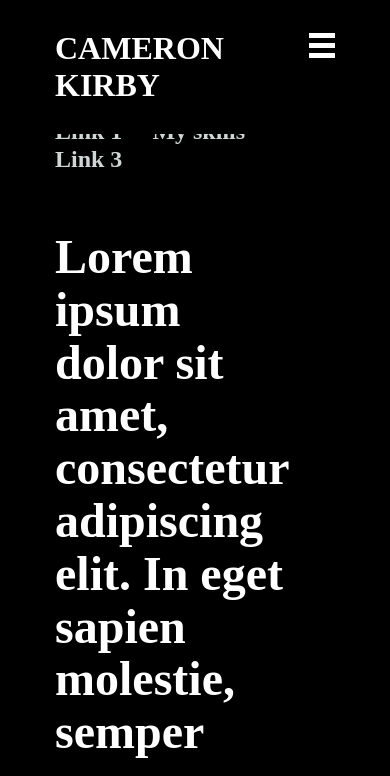
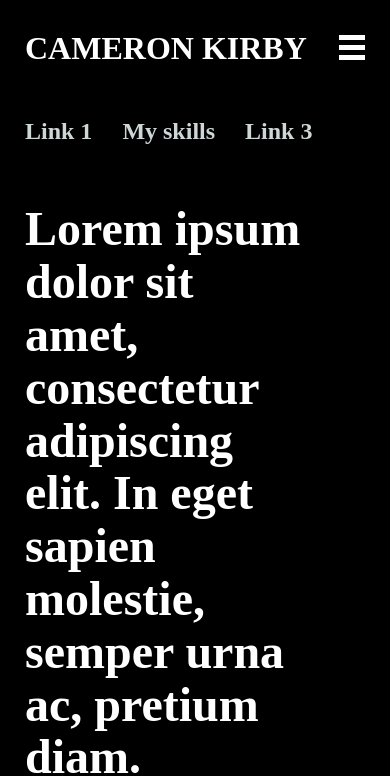
Before and after one commit to cameron-kirby/cameron-kirby, a React (Create React App) app in the folder client/: page /profile in a window 390 px wide. Shown: the top 776 px of the page. Built offline with nearby package versions, Linux system fonts and the light colour scheme.

Commit message:
:lipstick: Add breakpoints for mobile styling

```diff
--- a/client/src/App.css
+++ b/client/src/App.css
@@ -1,3 +1,9 @@
+@media (min-width:320px)  { /* smartphones, iPhone, portrait 480x320 phones */ }
+@media (min-width:481px)  { /* portrait e-readers (Nook/Kindle), smaller tablets @ 600 or @ 640 wide. */ }
+@media (min-width:641px)  { /* portrait tablets, portrait iPad, landscape e-readers, landscape 800x480 or 854x480 phones */ }
+@media (min-width:961px)  { /* tablet, landscape iPad, lo-res laptops ands desktops */ }
+@media (min-width:1025px) { /* big landscape tablets, laptops, and desktops */ }
+@media (min-width:1281px) { /* hi-res laptops and desktops */ }
 /* ==========
   Variables
 ========== */
@@ -11,14 +17,21 @@
   --orange: #FD5200;
   --blue: #9FAEB0;
 
-
-
-  /* Sizes */
+  /* Desktop Sizes */
   --heading-large: 5.6rem;
   --heading-medium: 3.6rem;
   --heading-small: 2.4rem;
   --paragraph: 1.11rem;
   --navbar-buttons: 2.4rem;
+  --margin-width: 55px;
+
+  /* Mobile Sizes */
+  --mobile-heading-large: 5.6rem;
+  --mobile-heading-medium: 3.6rem;
+  --mobile-heading-small: 2.4rem;
+  --mobile-paragraph: 1.11rem;
+  --mobile-navbar-buttons: 2.4rem;
+  --mobile-margin-width: 25px;
 
   /* misc */
   --transition-main: .175, .685, .32;
--- a/client/src/components/Navigation/Navigation.styled.js
+++ b/client/src/components/Navigation/Navigation.styled.js
@@ -5,11 +5,16 @@ export const StyledNavigation = styled.nav`
     position: fixed;
     z-index: 1; /* Sit on top */
     width: 100%;
-    padding: 30px 55px;
+    padding: 30px var(--margin-width);
     display: flex;
     align-items: center;
     justify-content: space-between;
     background-color: ${props => props.headerColor};
+
+    @media (max-width:481px)  {
+        /* smartphones, iPhone, portrait 480x320 phones */
+        padding: 30px var(--mobile-margin-width);
+    }
 
     .logo {
         text-decoration: none;
@@ -21,7 +26,7 @@ export const StyledNavigation = styled.nav`
 
 .nav-toggle {
     position: fixed;
-    top: 33px;
+    top: 35px;
     right: 55px;
     display: block;
     cursor: pointer;
@@ -31,6 +36,11 @@ export const StyledNavigation = styled.nav`
     /* Animation */
     transform: rotate(0deg);
     transition: .5s ease-in-out;
+
+    @media (max-width:481px)  {
+        /* smartphones, iPhone, portrait 480x320 phones */
+        right: var(--mobile-margin-width);
+    }
 
     span {
         // display: block;
@@ -104,6 +114,12 @@ export const StyledNavigation = styled.nav`
     transform: ${({ navOpen }) => navOpen ? 'translateX(0)' : 'translateX(+100%)'};
     transition: transform .7s cubic-bezier(.23,1,.32,1);
 
+    @media (max-width:481px)  {
+        /* smartphones, iPhone, portrait 480x320 phones */
+        left: 0%;
+        width: 100%;
+    }
+
     .overlay-content {
         position: relative;
         width: 100%; /* 100% width */
--- a/client/src/components/pages/Home/Home.styled.js
+++ b/client/src/components/pages/Home/Home.styled.js
@@ -50,11 +50,16 @@ export const StyledHome = styled.div`
         background-color: var(--white);
 
         .section-heading {
-            padding: 2rem 55px 2rem;
+            padding: 2rem var(--margin-width);
             border-bottom: 1px solid rgba(159,174,176,.35);
             display: flex;
             align-items: center;
             color: var(--black);
+
+            @media (max-width:481px)  {
+                /* smartphones, iPhone, portrait 480x320 phones */
+                padding: 2rem var(--mobile-margin-width);
+            }
 
             .icon {
                 margin-right: 1rem;
@@ -63,14 +68,25 @@ export const StyledHome = styled.div`
         }
 
         .work-row {
-            margin-left: -55px;
-            padding: 3rem 55px;
+            margin-left: calc(-1 * var(--margin-width));
+            padding: 3rem var(--margin-width);
             display: flex;
             justify-content: space-between;
 
+            @media (max-width:481px)  {
+                /* smartphones, iPhone, portrait 480x320 phones */
+                margin-left: calc(-1 * var(--mobile-margin-width));
+                padding: 3rem var(--mobile-margin-width);
+            }
+
             .work-item {
                 width: 25%;
-                padding-left: 55px;
+                padding-left: var(--margin-width);
+
+                @media (max-width:481px)  {
+                    /* smartphones, iPhone, portrait 480x320 phones */
+                    padding-left: var(--mobile-margin-width);
+                }
 
                 .work-item-media {
                     img {
@@ -99,10 +115,15 @@ export const StyledHome = styled.div`
         }
 
         .work-sectionfooter {
-            padding: 2rem 55px 2rem;
+            padding: 2rem var(--margin-width);
             border-bottom: 1px solid rgba(159,174,176,.35);
             background-color: var(--black);
             color: var(--white);
+
+            @media (max-width:481px)  {
+                /* smartphones, iPhone, portrait 480x320 phones */
+                padding: 2rem var(--mobile-margin-width);
+            }
 
             a {
                 color: white;
--- a/client/src/components/pages/Profile/Profile.styled.js
+++ b/client/src/components/pages/Profile/Profile.styled.js
@@ -5,10 +5,17 @@ export const StyledProfile = styled.div`
         width: 100%;
         min-height: 100vh;
         background-color: var(--black);
-        padding: 118px 55px 70px;
+        padding: 118px var(--margin-width) 70px;
+
+        @media (max-width:481px)  {
+            /* smartphones, iPhone, portrait 480x320 phones */
+            padding: 118px var(--mobile-margin-width) 70px;
+        }
+
         .page-links {
             width: 100%;
             padding-bottom: 1.3rem;
+
             ul {
                 padding: 0 0 37px;
 
@@ -29,6 +36,7 @@ export const StyledProfile = styled.div`
                 }
             }
         }
+
         .landing-text {
             color: var(--white);
             width: 83.33333%;
@@ -44,12 +52,23 @@ export const StyledProfile = styled.div`
 
     #profile-blurbs {
         .section-heading {
-            padding: 2rem 55px 2rem;
+            padding: 2rem var(--margin-width);
             border-bottom: 1px solid rgba(159,174,176,.35);
+
+            @media (max-width:481px)  {
+                /* smartphones, iPhone, portrait 480x320 phones */
+                padding: 2rem var(--mobile-margin-width);
+            }
         }
+
         .blurb-row {
-            padding: 3rem 55px;
+            padding: 3rem var(--margin-width);
             border-bottom: 1px solid rgba(159,174,176,.35);
+
+            @media (max-width:481px)  {
+                /* smartphones, iPhone, portrait 480x320 phones */
+                padding: 3rem var(--mobile-margin-width);
+            }
 
             :last-child {
                 padding-bottom: 6rem;
@@ -60,13 +79,31 @@ export const StyledProfile = styled.div`
                 display: flex;
                 justify-content: space-between;
 
+                @media (max-width:481px)  {
+                    /* smartphones, iPhone, portrait 480x320 phones */
+                    flex-direction: column;
+                    width: 100%;
+                }
+
                 .blurb-row-title {
                     width: 25%;
+
+                    @media (max-width:481px)  {
+                        /* smartphones, iPhone, portrait 480x320 phones */
+                        width: 100%;
+                    }
                 }
 
                 .blurb-row-body {
                     width: 50%;
                     padding-left: 15px;
+
+                    @media (max-width:481px)  {
+                        /* smartphones, iPhone, portrait 480x320 phones */
+                        width: 100%;
+                        padding-left: 0;
+                        margin-top: 1rem;
+                    }
 
                     p {
                         font-size: 1.5rem;
@@ -81,14 +118,25 @@ export const StyledProfile = styled.div`
         color: var(--white);
 
         .section-heading {
-            padding: 2rem 55px 2rem;
+            padding: 2rem var(--margin-width);
             border-bottom: 1px solid rgba(159,174,176,.35);
+
+            @media (max-width:481px)  {
+                /* smartphones, iPhone, portrait 480x320 phones */
+                padding: 2rem var(--mobile-margin-width);
+            }
         }
 
         .skills-row {
-            padding: 3rem 55px;
+            padding: 2rem var(--margin-width);
             display: flex;
             justify-content: space-between;
+
+            @media (max-width:481px)  {
+                /* smartphones, iPhone, portrait 480x320 phones */
+                padding: 2rem var(--mobile-margin-width);
+                flex-direction: column;
+            }
 
             .skills-column {
                 width: 25%;
@@ -97,8 +145,22 @@ export const StyledProfile = styled.div`
                     width: 33.3333%
                 }
 
+                @media (max-width:481px)  {
+                    /* smartphones, iPhone, portrait 480x320 phones */
+                    width: 100%;
+
+                    :last-child {
+                        width: 100%;
+                    }
+                }
+
                 .column-title {
                     padding-bottom: 2rem;
+
+                    @media (max-width:481px)  {
+                        /* smartphones, iPhone, portrait 480x320 phones */
+                        padding: 2rem 0;
+                    }
                 }
 
                 .column-list {
--- a/client/src/components/pages/Work/Work.js
+++ b/client/src/components/pages/Work/Work.js
@@ -42,6 +42,7 @@ const Work = ({ useWindowDimensions }) => {
         const yOffset = masonryCollection[0].getBoundingClientRect().top
         const columnSize = (width - (3*55)) / 2
         const leftBound = `${(columnSize + 55)}px`
+        if ( width > 481 ) {
             for (let i = 0; i < masonryCollection.length; i++){
                 masonryCollection[i].style.left = ((i+1)%2===0) ? leftBound : "0px";
                 if (i > 1) {
@@ -50,6 +51,17 @@ const Work = ({ useWindowDimensions }) => {
                     masonryCollection[i].style.top = "0px"
                 }
             }
+        } else {
+            for (let i = 0; i < masonryCollection.length; i++){
+                masonryCollection[i].style.left = "0px";
+                if (i > 0) {
+                    masonryCollection[i].style.top = `${(masonryCollection[i-1].getBoundingClientRect().bottom) - yOffset}px`
+                } else {
+                    masonryCollection[i].style.top = "0px"
+                }
+            }
+        }
+
     }, [width])
 
     return (
--- a/client/src/components/pages/Work/Work.styled.js
+++ b/client/src/components/pages/Work/Work.styled.js
@@ -6,7 +6,12 @@ export const StyledWork = styled.div`
         width: 100%;
 
         ul {
-            padding: 0 55px 37px;
+            padding: 0 var(--margin-width) 37px;
+
+            @media (max-width:481px)  {
+                /* smartphones, iPhone, portrait 480x320 phones */
+                padding: 0 var(--mobile-margin-width) 37px;
+            }
 
             li {
                 display: inline-block;
@@ -30,14 +35,32 @@ export const StyledWork = styled.div`
         }
     }
     .work {
-        padding: 0 55px;
+        padding: 0 var(--margin-width);
+
+        @media (max-width:481px)  {
+            /* smartphones, iPhone, portrait 480x320 phones */
+            padding: 0;
+        }
+
         .masonry{
             position: relative;
-            margin-left: -55px;
+            margin-left: calc(-1 * var(--margin-width));
+
+            @media (max-width:481px)  {
+                /* smartphones, iPhone, portrait 480x320 phones */
+                margin-left: 0;
+            }
+
             .work-item {
                 background-color: var(---gray);
                 width: 50%;
                 padding-left: 55px;
+
+                @media (max-width:481px)  {
+                    /* smartphones, iPhone, portrait 480x320 phones */
+                    width: 100%;
+                    padding-left:0;
+                }
 
                 .work-item-media {
                     img {
@@ -59,6 +82,16 @@ export const StyledWork = styled.div`
                         font-size: 1.7rem;
                         font-weight: 600;
                     }
+
+                    @media (max-width:481px)  {
+                        /* smartphones, iPhone, portrait 480x320 phones */
+                        h3 {
+                            padding: 1rem 1rem;
+                        }
+                        p {
+                            padding: 0rem 1rem 1rem;
+                        }
+                    }
                 }
             }
         }
```
Lines whose indentation alone changed are shown as unchanged.
